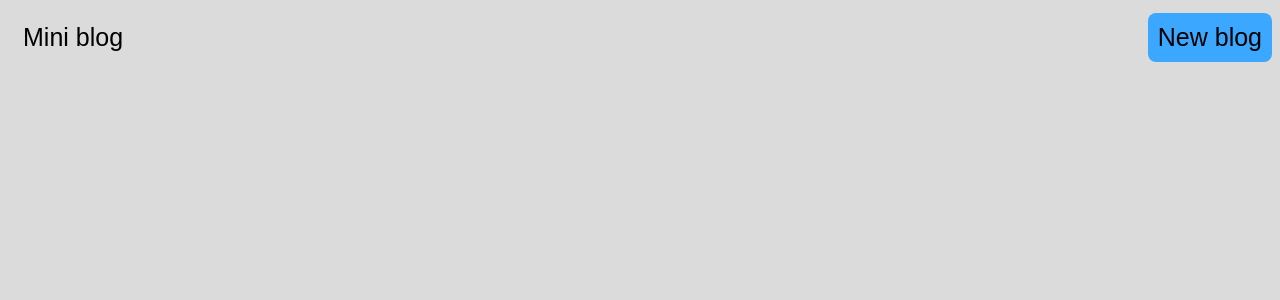
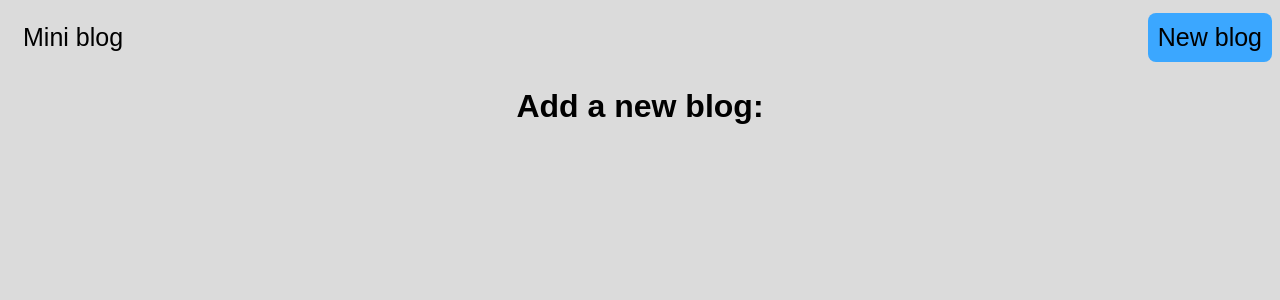
Before and after one commit to LLeski00/MiniBlog, a React (Create React App) app: page /create in a window 1280 px wide. Before the commit this address had no page. Shown: the top 300 px of the page. Built offline with nearby package versions, Linux system fonts and the light colour scheme; a web font is replaced by a local one.

Commit message:
Added a Create component

```diff
--- a/src/App.js
+++ b/src/App.js
@@ -1,6 +1,7 @@
 import Navbar from './Navbar';
 import Home from './Home';
 import { BrowserRouter as Router, Routes, Route } from 'react-router-dom';
+import Create from './Create';
 
 function App() {
   return (
@@ -9,7 +10,8 @@
         <Navbar />
         <div className="app-content">
           <Routes>
-            <Route path='/' element={<Home />} />
+            <Route path="/" element={<Home />} />
+            <Route path="/create" element={<Create />} />
           </Routes>
         </div>
       </div>
--- /dev/null
+++ b/src/Create.js
@@ -0,0 +1,11 @@
+const Create = () => {
+    return (
+        <div className="create">
+            <div className="create-content">
+                <h1>Add a new blog:</h1>
+            </div>
+        </div>
+    );
+}
+
+export default Create;
--- a/src/index.css
+++ b/src/index.css
@@ -77,3 +77,9 @@
   text-align: center;
   font-size:xx-large;
 }
+
+/*Create page style*/
+
+.create-content h1 {
+  text-align: center;
+}
```
